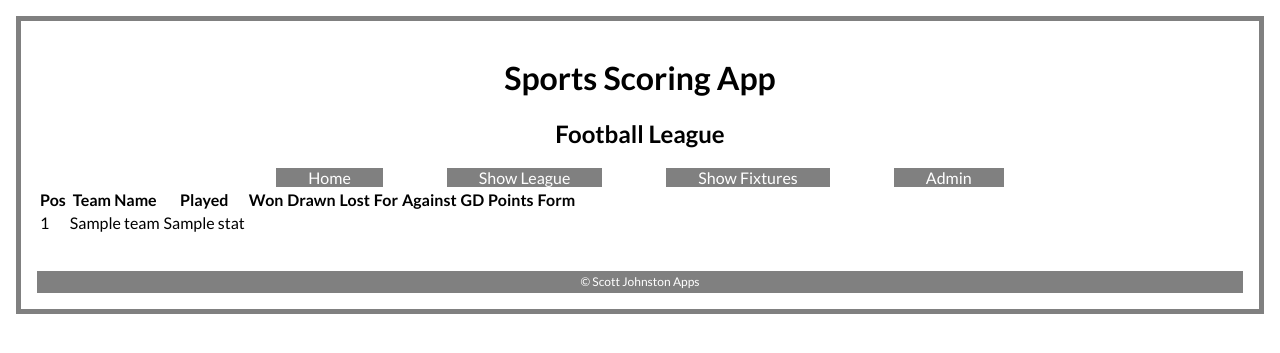
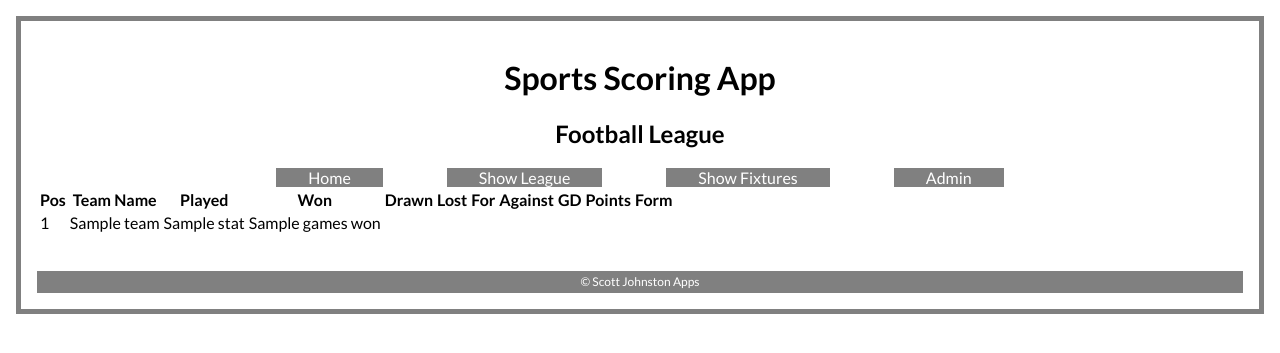
Before and after one commit to SJ47/Sports-Scoring-App, a Flask app: template templates/leagues/show.html in a window 1280 px wide. Shown: the top 353 px of the page. Run offline with Flask 2, Linux system fonts and the light colour scheme; the template is opened without the code that fills it: most values are stand-ins (such as "Sample title", 1, 10 or a date in 2020).

Commit message:
calculated and display games won in league by team

```diff
--- a/controllers/leagues_controller.py
+++ b/controllers/leagues_controller.py
@@ -19,5 +19,5 @@ def leagues():
     teams = team_repository.select_all()
     fixtures = fixture_repository.select_all()
     stats = stat_repository.generate_stats(teams, fixtures)
-    # games_won = stat_repository.generate_stats(teams, fixtures)
-    return render_template("leagues/show.html", teams = teams, stats = stats)
+    games_won = stat_repository.generate_games_won(teams, fixtures)
+    return render_template("leagues/show.html", teams = teams, stats = stats, games_won = games_won)
--- a/templates/leagues/show.html
+++ b/templates/leagues/show.html
@@ -28,6 +28,9 @@
         <td>
             {{stats[team.id-1][team.id]}}
         </td>
+        <td>
+            {{games_won[team.id-1][team.id]}}
+        </td>
     </tr>
     {% endfor %}
 
```
Also changed, not shown: repositories/stat_repository.py (+42 -4 lines).
